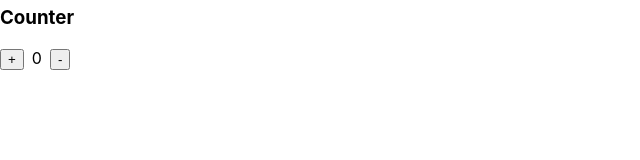
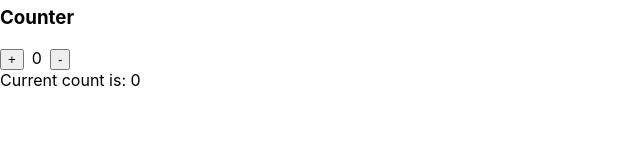
Before and after one commit to grbull/react-state-management-example, a React (Vite) app: page / in a window 1280 px wide. Shown: the part 125-285 px from the top of the page, without its empty margins (0-640 px from the left). Built offline with nearby package versions, Linux system fonts and the light colour scheme.

Commit message:
Step 3: How can we display the current count in an adjacent or sibling component?

```diff
--- a/src/components/Counter/Counter.tsx
+++ b/src/components/Counter/Counter.tsx
@@ -11,7 +11,6 @@ export const Counter = () => {
     setCount(count - 1);
   };
 
-  // Step 2: Introduce useEffect hook
   useEffect(() => {
     console.log('Counter component has loaded.');
   }, []);
--- /dev/null
+++ b/src/components/DisplayCounterValue/DisplayCounterValue.tsx
@@ -0,0 +1,9 @@
+import React from 'react';
+
+interface Props {
+  count: number;
+}
+
+export const DisplayCounterValue = ({ count }: Props) => {
+  return <div>Current count is: {count}</div>;
+};
--- a/src/pages/Home/Home.tsx
+++ b/src/pages/Home/Home.tsx
@@ -1,11 +1,14 @@
 import React from 'react';
 import { Counter } from '../../components/Counter/Counter';
+import { DisplayCounterValue } from '../../components/DisplayCounterValue/DisplayCounterValue';
 
 export const HomePage = () => {
   return (
     <div>
       <h2>Home</h2>
       <Counter />
+      {/* Step 3: How can we display the current count in an adjacent or sibling component? */}
+      <DisplayCounterValue count={0} />
     </div>
   );
 };
```
